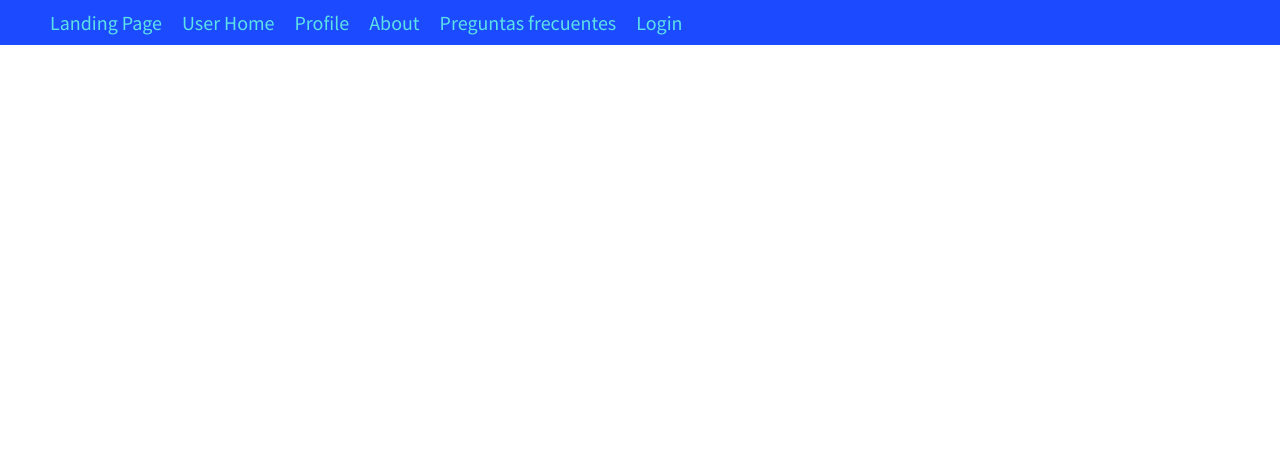
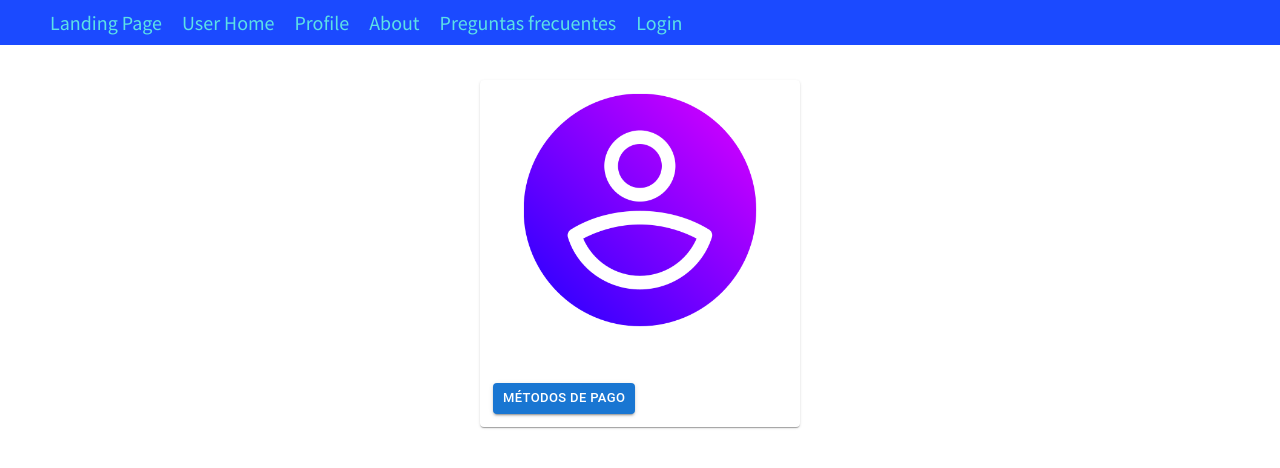
Before and after one commit to PoolWheels/PoolWheels-Front, a React (Create React App) app: page /profile in a window 1280 px wide. Shown: the top 468 px of the page. Built offline with nearby package versions, Linux system fonts and the light colour scheme; no server answers.

Commit message:
Profile view

```diff
--- a/src/components/NavBar.js
+++ b/src/components/NavBar.js
@@ -15,7 +15,7 @@ export default function NavBar() {
                     <Link to="/userhome">User Home</Link>
                 </li>
                 <li>
-                    <Link to="/Profile">Profile</Link>
+                    <Link to="/profile">Profile</Link>
                 </li>
                 <li>
                     <Link to="/about">About</Link>
--- /dev/null
+++ b/src/components/views/Profile.js
@@ -0,0 +1,76 @@
+import '../../styles/profile.scss'
+import avatar from '../../img/avatar.png'
+import { useAuth } from '../../contexts/Auth';
+import React, { useEffect } from 'react'
+import { Card, CardActions, CardContent, CardMedia, Button, Typography } from '@mui/material';
+
+export default function Profile(){
+
+    const auth = useAuth();
+    const [profileData, setProfileData] = React.useState({});
+
+    useEffect(()=>{
+        getComments();
+    }, []);
+
+    async function getComments(){
+        try{
+            var response = await fetch('http://localhost:8080/api/v1/user/driverusers/634b0439a2992f7d8e9f1046', {
+                method: 'GET',
+                headers: {
+                    'Content-Type': 'application/json',
+                    'Access-Control-Allow-Origin': '*',
+                    'Authorization' : 'Bearer ' + auth.token
+                }});
+            var data = await response.json();
+            console.log(data)
+            setProfileData(data);
+        }catch(e){
+            console.log(e.message);
+        }
+    }
+
+    return(
+        <div className='flex-container'>
+            <Card sx={{ width: 310, padding:'5px'}}>
+                <CardMedia
+                    component="img"
+                    height="250"
+                    image={avatar}
+                    alt="avatar"
+                />
+                <CardContent>
+                    <Typography gutterBottom variant="h5" component="div">
+                    {profileData.name}
+                    </Typography>
+                    <Typography gutterBottom variant="h6" component="div">
+                    {profileData.lastName}
+                    </Typography>
+                    <Typography gutterBottom variant="h6" component="div">
+                    {profileData.phone}
+                    </Typography>
+                    <Typography variant="body2" color="text.secondary">
+                    {profileData.university}
+                    </Typography>
+                    <Typography variant="body2" color="text.secondary">
+                    {profileData.modeloCar}
+                    </Typography>
+                    <Typography variant="body2" color="text.secondary">
+                    {profileData.rol}
+                    </Typography>
+                    <Typography variant="body2" color="text.secondary">
+                    {profileData.email}
+                    </Typography>
+                </CardContent>
+                <CardActions>
+                    <Button
+                        size="small"
+                        variant="contained"
+                    >
+                        Métodos de pago
+                    </Button>
+                </CardActions>
+            </Card>
+        </div>
+    )
+}
--- a/src/routes/AppRoutes.js
+++ b/src/routes/AppRoutes.js
@@ -6,6 +6,7 @@ import LandingPage from "../components/views/LandingPage";
 import Login from "../components/views/Login";
 import About from "../components/views/about";
 import Faq from "../components/views/Faq";
+import Profile from "../components/views/Profile";
 
 export default function AppRoutes() {
     return (
@@ -24,7 +25,7 @@ export default function AppRoutes() {
                         {/* <Route path="/userhome" element={<UserHome />} /> */}
                         {/* <Route path="/profile/paymethods" element={<PaymentMethodsLandingPage />} /> */}
                         {/* <Route path="/profile/paymethods/newpaymethodspage" element={<NewPayMethodsLandingPage />} /> */}
-                        {/* <Route path="/profile" element={<Profile />} /> */}
+                        <Route path="/profile" element={<Profile />} />
                         <Route path="/frequentquestions" element={<Faq />} />
                     </Routes>
                 </div>
--- /dev/null
+++ b/src/styles/profile.scss
@@ -0,0 +1,6 @@
+.flex-container{
+    display: flex;
+    justify-content: center;
+    align-items: center;
+    margin: 20px;
+}
```
Also changed, not shown: src/img/avatar.png (added).
